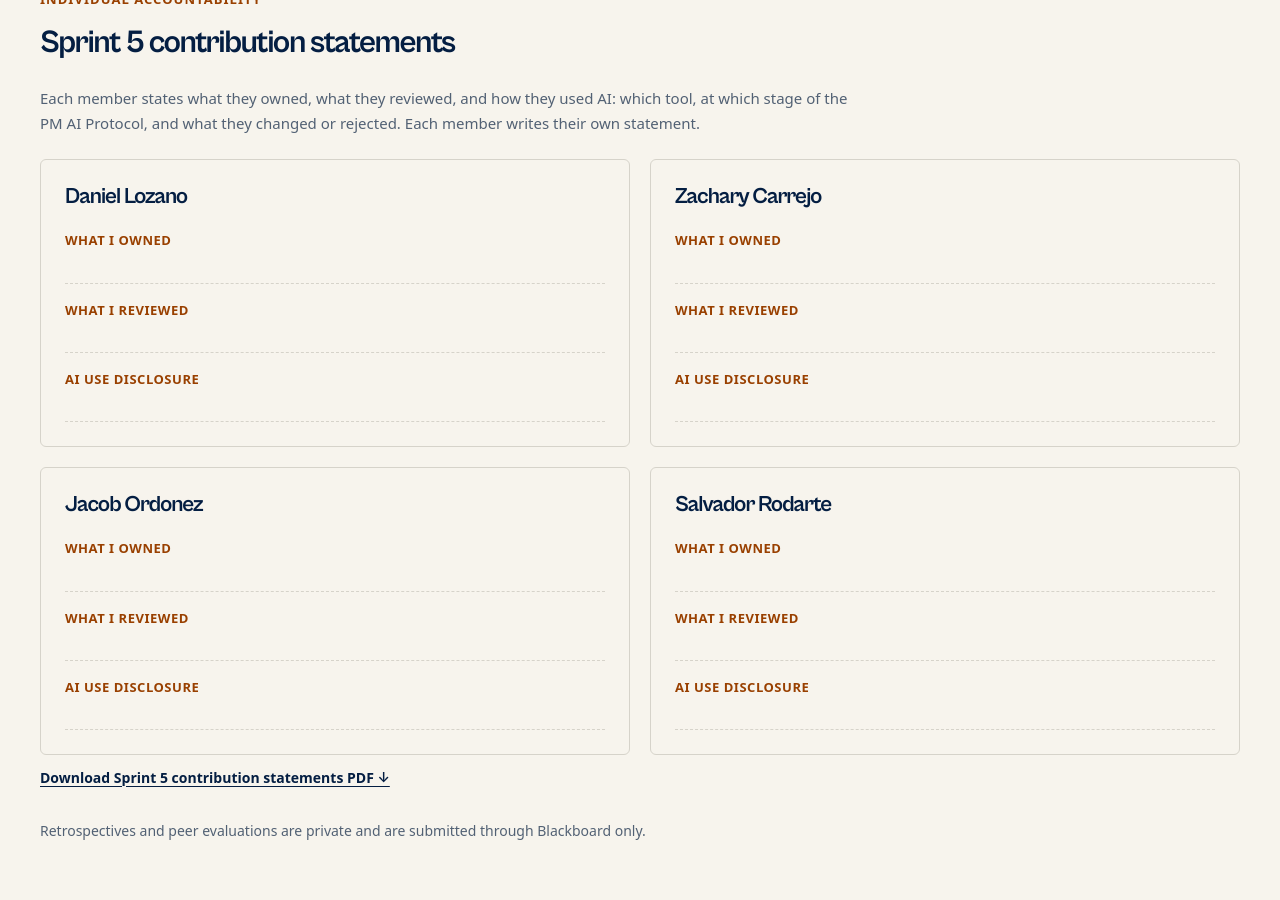
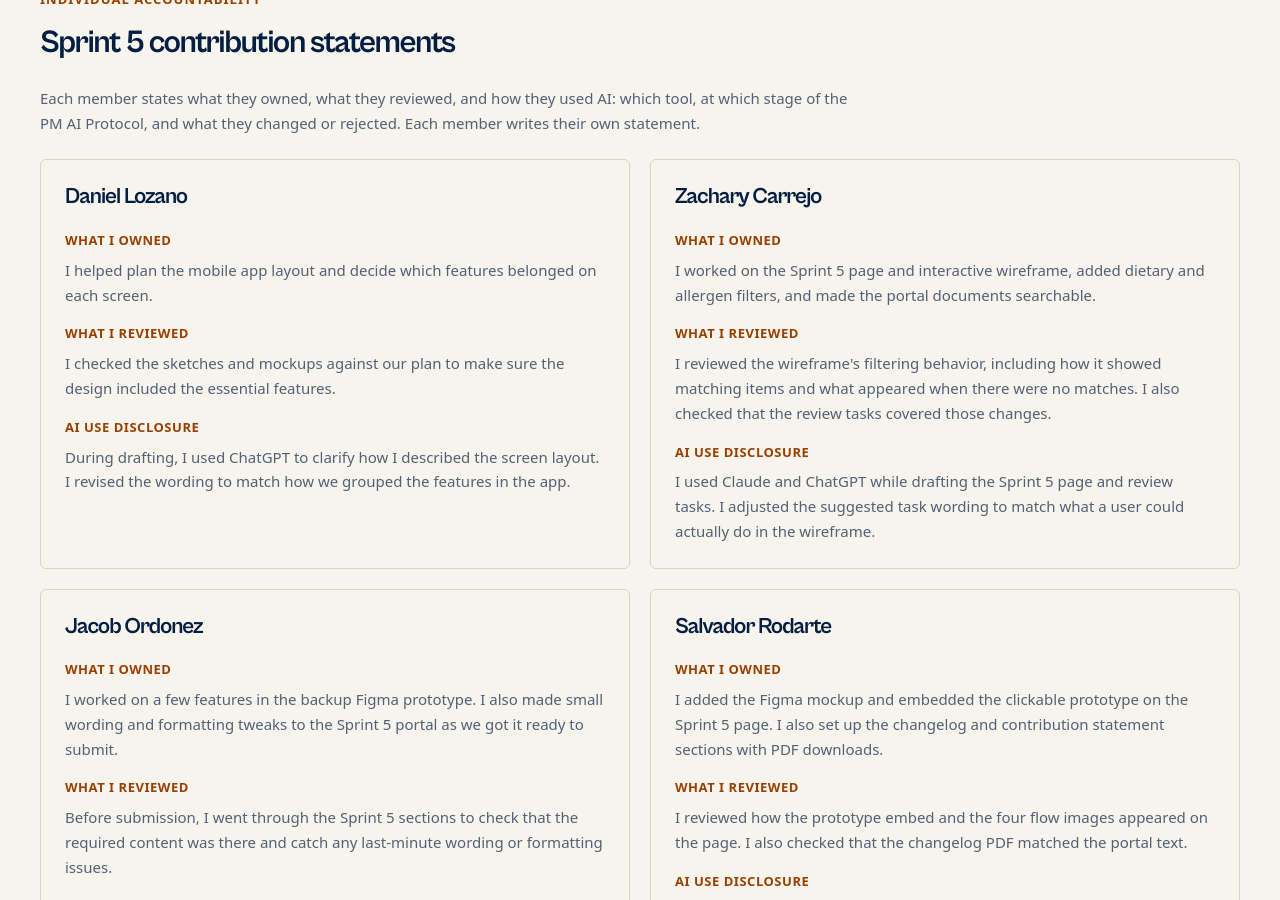
Before and after one commit to dlozan62/dlozan62.github.io, a Jekyll site: the page built from sprint-5.html, in a window 1280 px wide and 900 px high, scrolled down 8413 px. Built offline with Jekyll 4.4.1, drawn with Linux system fonts in a browser that asks for light colours; some of the changed text lies outside the part shown.

Commit message:
Add Sprint 5 contribution statements

```diff
--- a/sprint-5.html
+++ b/sprint-5.html
@@ -147,7 +147,72 @@ permalink: /sprints/sprint-5/
   </div>
 </section>
 
-{% include contribution-statements.html sprint="5" pdf="/assets/pdfs/sprint-5-contribution-statements.pdf" class="home-section" %}
+<section id="sprint5-contributions" class="charter-detail home-section"
+          aria-labelledby="sprint5-contributions-title">
+  <div class="charter-detail__heading">
+    <p class="document-label">Individual accountability</p>
+    <h2 id="sprint5-contributions-title">Sprint 5 contribution statements</h2>
+  </div>
+
+  <p class="statement-intro">Each member states what they owned, what they reviewed, and how they used AI: which tool, at which stage of the PM AI Protocol, and what they changed or rejected. Each member writes their own statement.</p>
+
+  <div class="statement-grid">
+    <article class="statement" id="sprint5-statement-daniel">
+      <h3>Daniel Lozano</h3>
+      <dl>
+        <dt>What I owned</dt>
+        <dd>I helped plan the mobile app layout and decide which features belonged on each screen.</dd>
+        <dt>What I reviewed</dt>
+        <dd>I checked the sketches and mockups against our plan to make sure the design included the essential features.</dd>
+        <dt>AI use disclosure</dt>
+        <dd>During drafting, I used ChatGPT to clarify how I described the screen layout. I revised the wording to match how we grouped the features in the app.</dd>
+      </dl>
+    </article>
+
+    <article class="statement" id="sprint5-statement-zachary">
+      <h3>Zachary Carrejo</h3>
+      <dl>
+        <dt>What I owned</dt>
+        <dd>I worked on the Sprint 5 page and interactive wireframe, added dietary and allergen filters, and made the portal documents searchable.</dd>
+        <dt>What I reviewed</dt>
+        <dd>I reviewed the wireframe's filtering behavior, including how it showed matching items and what appeared when there were no matches. I also checked that the review tasks covered those changes.</dd>
+        <dt>AI use disclosure</dt>
+        <dd>I used Claude and ChatGPT while drafting the Sprint 5 page and review tasks. I adjusted the suggested task wording to match what a user could actually do in the wireframe.</dd>
+      </dl>
+    </article>
+
+    <article class="statement" id="sprint5-statement-jacob">
+      <h3>Jacob Ordonez</h3>
+      <dl>
+        <dt>What I owned</dt>
+        <dd>I worked on a few features in the backup Figma prototype. I also made small wording and formatting tweaks to the Sprint 5 portal as we got it ready to submit.</dd>
+        <dt>What I reviewed</dt>
+        <dd>Before submission, I went through the Sprint 5 sections to check that the required content was there and catch any last-minute wording or formatting issues.</dd>
+        <dt>AI use disclosure</dt>
+        <dd>I used ChatGPT for quick wording and grammar checks.</dd>
+      </dl>
+    </article>
+
+    <article class="statement" id="sprint5-statement-salvador">
+      <h3>Salvador Rodarte</h3>
+      <dl>
+        <dt>What I owned</dt>
+        <dd>I added the Figma mockup and embedded the clickable prototype on the Sprint 5 page. I also set up the changelog and contribution statement sections with PDF downloads.</dd>
+        <dt>What I reviewed</dt>
+        <dd>I reviewed how the prototype embed and the four flow images appeared on the page. I also checked that the changelog PDF matched the portal text.</dd>
+        <dt>AI use disclosure</dt>
+        <dd>During review, I used Claude and ChatGPT for feedback on the portal text. I revised the descriptions to match the Figma flows and the actual changes recorded in the changelog.</dd>
+      </dl>
+    </article>
+  </div>
+
+  <div class="research-download__links">
+    <a href="{{ '/assets/pdfs/sprint-5-contribution-statements.pdf' | relative_url }}" download>
+      Download Sprint 5 contribution statements PDF ↓
+    </a>
+  </div>
+  <p class="source-note">Retrospectives and peer evaluations are private and are submitted through Blackboard only.</p>
+</section>
 
 <section class="home-section" id="sprint5-documents" aria-labelledby="sprint5-documents-title">
   <header class="section-top"><div><p class="eyebrow">Documents</p><h2 id="sprint5-documents-title">Sprint 5 documents.</h2></div></header>
```
Also changed, not shown: 1 other file.
